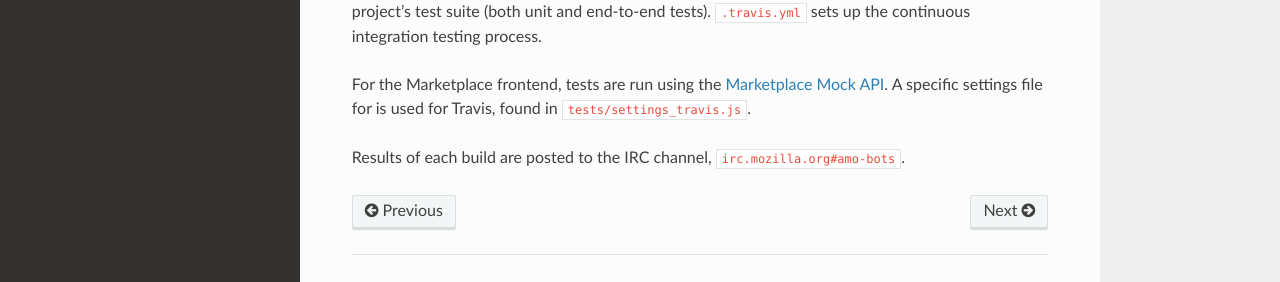
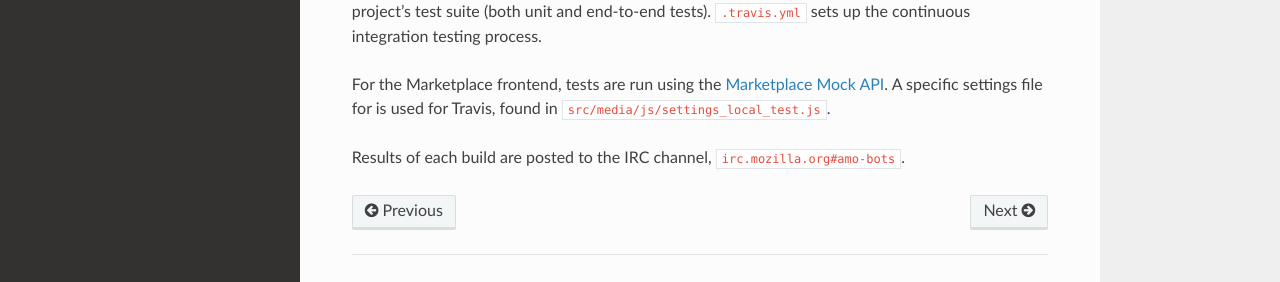
Before and after one commit to mozilla/marketplace-frontend-docs, a Sphinx documentation site: the page built from docs/topics/testing.rst, in a window 1280 px wide and 900 px high, scrolled down 4404 px. Shown: the part 540-822 px from the top of the window. Built offline with Sphinx 7.4.7 and the Read the Docs theme 2.0.0, drawn with Linux system fonts in a browser that asks for light colours; pages that are not in the unit, such as notebooks, are missing from menus.

Commit message:
Update path to Travis settings file

```diff
--- a/docs/topics/testing.rst
+++ b/docs/topics/testing.rst
@@ -249,7 +249,7 @@ integration testing process.
 For the Marketplace frontend, tests are run using the
 `Marketplace Mock API <http://github.com/mozilla/marketplace-mock-api>`_. A
 specific settings file for is used for Travis, found in
-``tests/settings_travis.js``.
+``src/media/js/settings_local_test.js``.
 
 Results of each build are posted to the IRC channel,
 ``irc.mozilla.org#amo-bots``.
```
